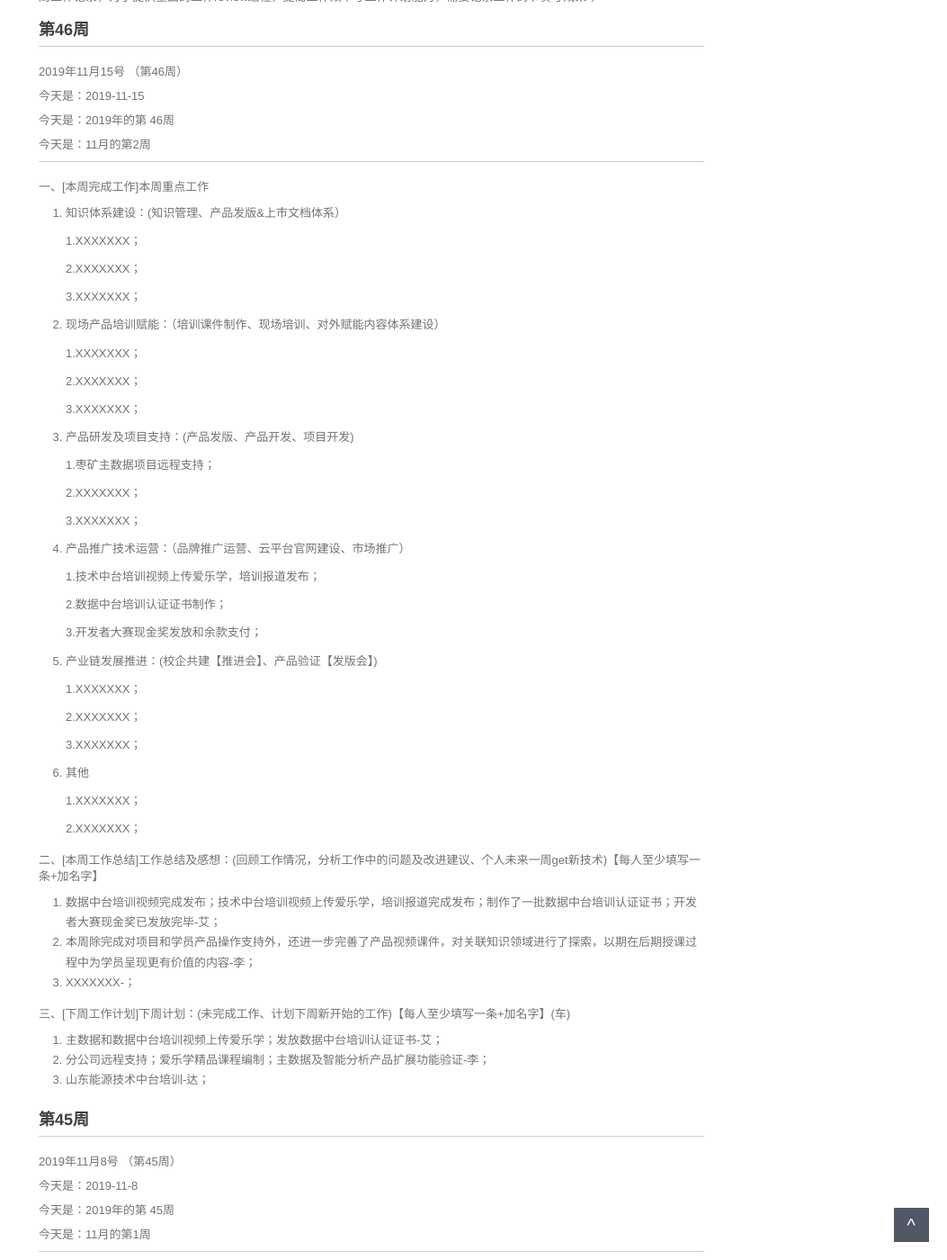
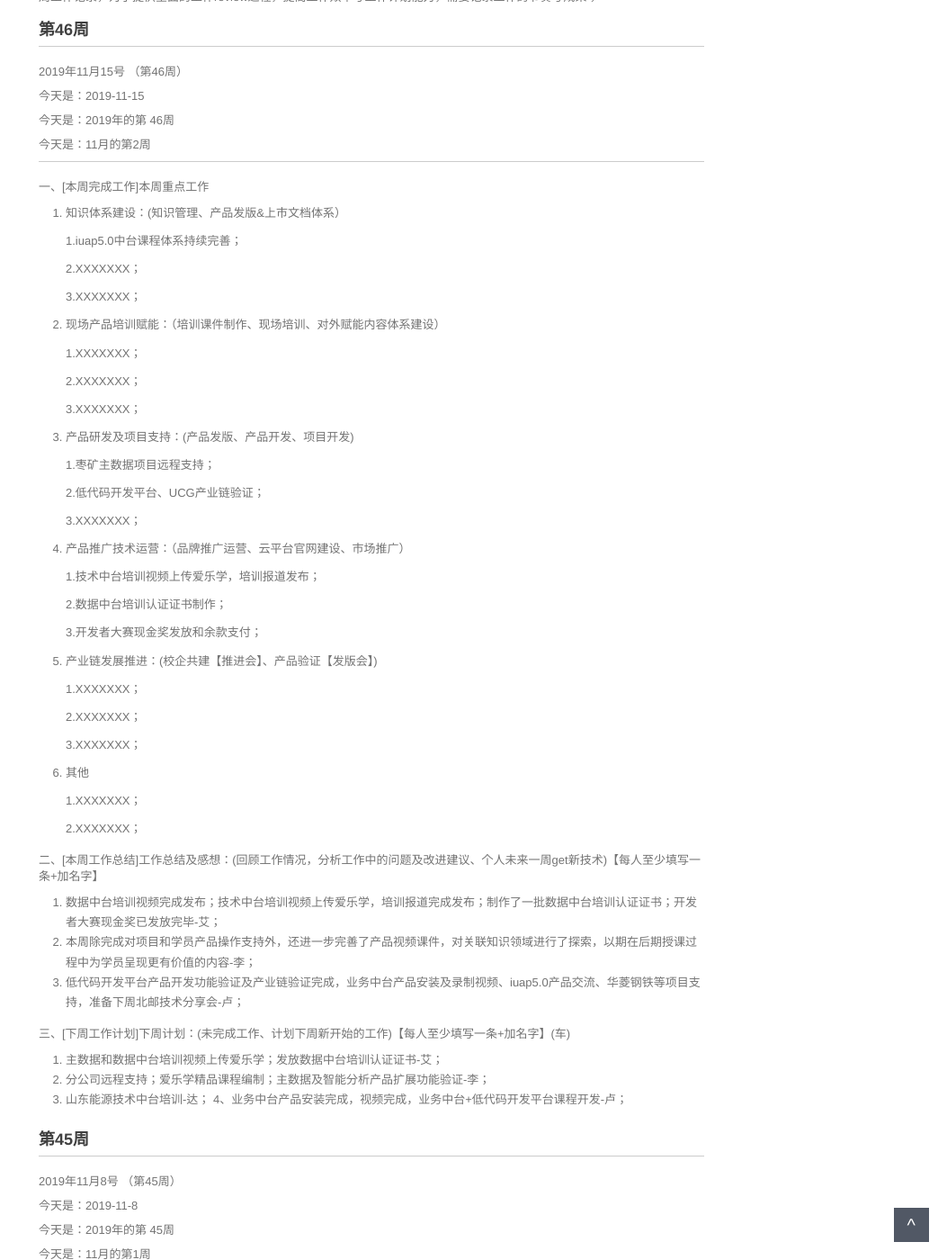
Before and after one commit to walllFlower/blog, a Jekyll site: the page built from _posts/2018-07-17-day_report_cxz.md, in a window 1280 px wide and 1400 px high, scrolled down 310 px. Shown: the whole window at 90% size, without its empty margins (227-1280 px from the left). Built offline with Jekyll 4.4.1, drawn with Linux system fonts in a browser that asks for light colours; comment, search, counter and statistics services are not loaded.

Commit message:
Update 2018-07-17-day_report_cxz.md

```diff
--- a/_posts/2018-07-17-day_report_cxz.md
+++ b/_posts/2018-07-17-day_report_cxz.md
@@ -26,7 +26,7 @@ categories: 技术运营工作周报
 
 1. 知识体系建设：(知识管理、产品发版&上市文档体系）
 
-    1.XXXXXXX；
+    1.iuap5.0中台课程体系持续完善；
 
     2.XXXXXXX；
 
@@ -44,7 +44,7 @@ categories: 技术运营工作周报
 
     1.枣矿主数据项目远程支持；
 
-    2.XXXXXXX；
+    2.低代码开发平台、UCG产业链验证；
 
     3.XXXXXXX；
 
@@ -76,13 +76,14 @@ categories: 技术运营工作周报
 
 1. 数据中台培训视频完成发布；技术中台培训视频上传爱乐学，培训报道完成发布；制作了一批数据中台培训认证证书；开发者大赛现金奖已发放完毕-艾；
 2. 本周除完成对项目和学员产品操作支持外，还进一步完善了产品视频课件，对关联知识领域进行了探索，以期在后期授课过程中为学员呈现更有价值的内容-李；
-3. XXXXXXX-；
+3. 低代码开发平台产品开发功能验证及产业链验证完成，业务中台产品安装及录制视频、iuap5.0产品交流、华菱钢铁等项目支持，准备下周北邮技术分享会-卢；
 
 三、[下周工作计划]下周计划：(未完成工作、计划下周新开始的工作)【每人至少填写一条+加名字】(车)
 
 1. 主数据和数据中台培训视频上传爱乐学；发放数据中台培训认证证书-艾；
 2. 分公司远程支持；爱乐学精品课程编制；主数据及智能分析产品扩展功能验证-李；
 3. 山东能源技术中台培训-达；
+4、业务中台产品安装完成，视频完成，业务中台+低代码开发平台课程开发-卢；
 
 
 
```
